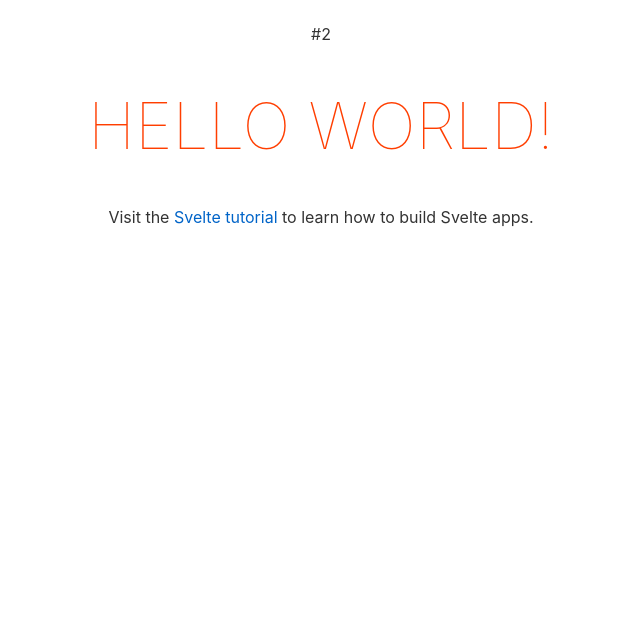
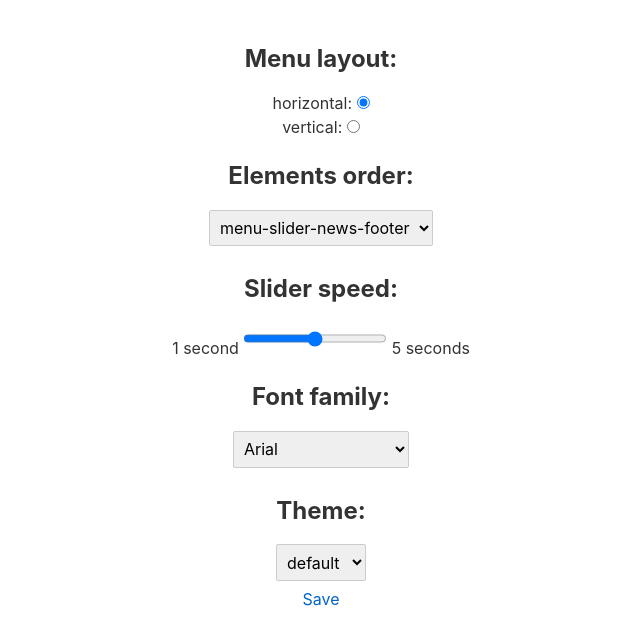
Before and after one commit to 75gk2/CMS, a Svelte app in the folder svelte-app/: page / in a window 1280 px wide. Shown: the top 644 px of the page, without its empty margins (319-959 px from the left). Built offline with nearby package versions, Linux system fonts and the light colour scheme.

Commit message:
formNaSvelteApp

```diff
--- a/svelte-app/src/App.svelte
+++ b/svelte-app/src/App.svelte
@@ -1,11 +1,91 @@
 <script>
 	export let name;
+
+	var theme;
+
+	function sendForm() {
+		alert("sus");
+	}
 </script>
 
 <main>
-#2
+	<!--#2
 	<h1>Hello {name}!</h1>
-	<p>Visit the <a href="https://svelte.dev/tutorial">Svelte tutorial</a> to learn how to build Svelte apps.</p>
+	<p>
+		Visit the <a href="https://svelte.dev/tutorial">Svelte tutorial</a> to learn
+		how to build Svelte apps.
+	</p>-->
+
+	<div>
+		<h2>Menu layout:</h2>
+		<form>
+			<span>horizontal:</span>
+			<input type="radio" name="menu" value="horizontal" checked />
+			<br />
+			<span>vertical:</span>
+			<input type="radio" name="menu" value="vertical" />
+		</form>
+	</div>
+	<div>
+		<h2>Elements order:</h2>
+		<form>
+			<select name="orderSelect" id="orderSelect">
+				<option value="slider-news" selected
+					>menu-slider-news-footer</option
+				>
+				<option value="news-slider">menu-news-slider-footer</option>
+			</select>
+		</form>
+	</div>
+	<div>
+		<h2>Slider speed:</h2>
+		<form>
+			<span>1 second</span>
+			<input
+				id="sliderSpeedInput"
+				type="range"
+				min="1000"
+				max="5000"
+				value="3000"
+				step="100"
+			/>
+			<span>5 seconds</span>
+		</form>
+	</div>
+	<div>
+		<h2>Font family:</h2>
+		<form>
+			<select name="themeSelect" id="themeSelect">
+				<option value="Arial" selected>Arial</option>
+				<option value="Monaco">Monaco</option>
+				<option value="Times_New_Roman">Times New Roman</option>
+			</select>
+		</form>
+	</div>
+	<div>
+		<h2>Theme:</h2>
+		<form>
+			<select name="themeSelect" id="themeSelect" bind:value={theme}>
+				<option value="default" selected>default</option>
+				<option value="dark">dark</option>
+				<option value="custom">custom</option>
+			</select>
+		</form>
+		{#if theme === "custom"}
+			<span>color: </span><input type="color" id="customColorInput" /><br
+			/>
+			<span>background-color: </span><input
+				type="color"
+				id="customBackgroundColorInput"
+			/><br />
+			<span>border-color: </span><input
+				type="color"
+				id="customBorderColorInput"
+			/>
+		{/if}
+	</div>
+
+	<a on:click={sendForm}>Save</a>
 </main>
 
 <style>
@@ -28,4 +108,9 @@
 			max-width: none;
 		}
 	}
+
+	a {
+		margin: 20px;
+		cursor: pointer;
+	}
 </style>
```
Also changed, not shown: 1 other file (tests, documents, lock files or other folders).
